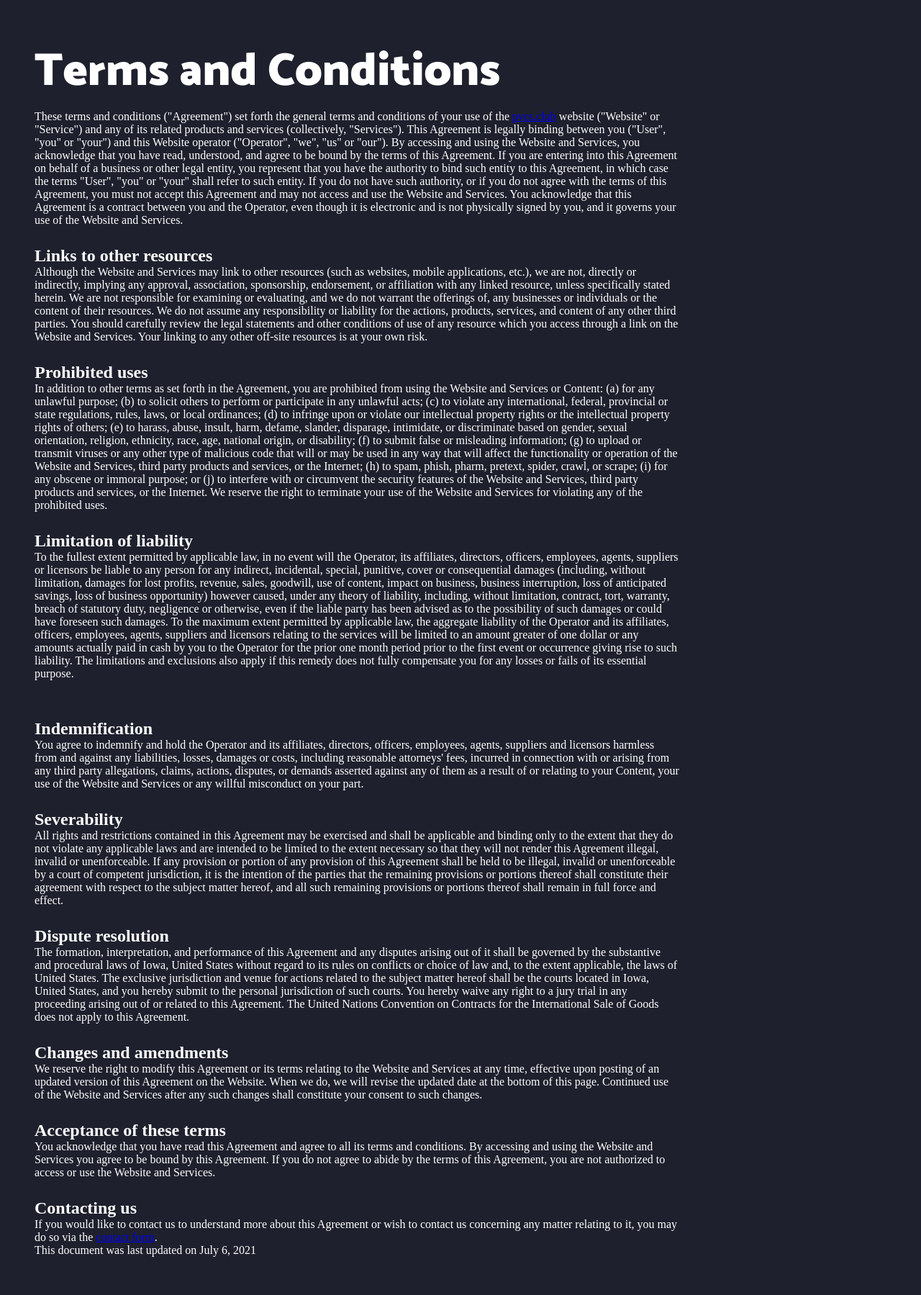
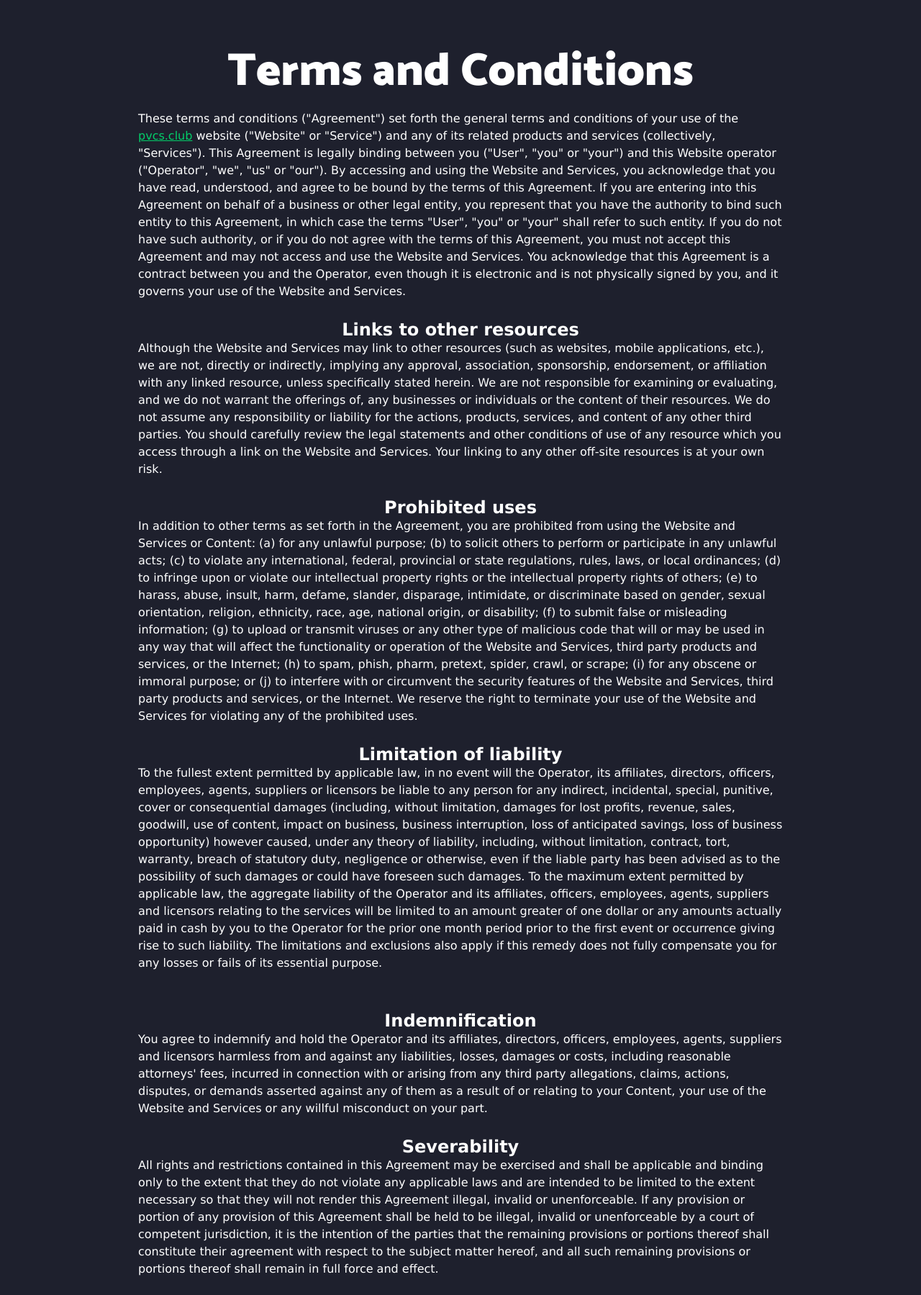
Before and after one commit to SalarC123/CSClubWebsite, a Flask app: page /legal.html in a window 1280 px wide. Shown: the part 121-1920 px from the top of the page at 72% size. Run offline with Flask 2, Linux system fonts and the light colour scheme.

Commit message:
Legal styling (#18)
* adjust footer-height

* space out ti-instructions title from subheader

* change fonts, center text, and adjust header sizing

* add ti84 links to footer

```diff
--- a/src/static/base.css
+++ b/src/static/base.css
@@ -223,4 +223,7 @@ body {
     .content-wrapper p {
         font-size: 17px;
     }
+    .footer {
+        height: auto;
+    }
 }
--- a/src/static/converters.css
+++ b/src/static/converters.css
@@ -132,7 +132,7 @@ iframe {
 
 .ti-instructions h1 {
     font-size:5rem;
-    margin-bottom: 1rem;
+    margin-bottom: 2rem;
     text-align: center;
     line-height: 2rem;
   }
--- a/src/static/geometry.css
+++ b/src/static/geometry.css
@@ -132,7 +132,7 @@ iframe {
 
 .ti-instructions h1 {
     font-size:5rem;
-    margin-bottom: 1rem;
+    margin-bottom: 2rem;
     text-align: center;
     line-height: 2rem;
   }
--- a/src/static/legal.css
+++ b/src/static/legal.css
@@ -1,8 +1,8 @@
 .content-wrapper {
     display: flex;
     flex-direction: column;
-    align-items: left;
-    justify-content: flex-start;
+    align-items: center;
+    justify-content: center;
     height: auto;
     background-color: #1e202d;
     color: white;
@@ -11,18 +11,29 @@
 }
 
 .content-wrapper h1 {
-    font-size: 5vw;
+    /* font-size: 5vw; */
+    font-size: max(5vw, 2rem);
     width: auto;
+    text-align: center;
 }
 
 .content-wrapper p {
-    font-family: 'Times New Roman', Times, serif;
-    font-size: 1vw;
-    width: auto;
+    font-family: 'Lucida Sans', 'Lucida Sans Regular', 'Lucida Grande', 'Lucida Sans Unicode', Geneva, Verdana, sans-serif;
+    font-size: 1rem;
+    max-width: 60rem;
+    line-height: 1.5rem;
+}
+
+.content-wrapper a {
+    color: #03ce69;
+}
+
+.content-wrapper a:hover {
+    color: #00ab55;
 }
 
 .content-wrapper h2 {
-  font-family: 'Times New Roman', Times, serif;
+  font-family: 'Lucida Sans', 'Lucida Sans Regular', 'Lucida Grande', 'Lucida Sans Unicode', Geneva, Verdana, sans-serif;
 }
 
 
@@ -33,7 +44,7 @@
     background: linear-gradient(45deg, #00eb74, #00d9ff);
     border: none;
     font-size: 1.2rem;
-    font-family: 'Times New Roman', Times, serif;
+    font-family: 'Lucida Sans', 'Lucida Sans Regular', 'Lucida Grande', 'Lucida Sans Unicode', Geneva, Verdana, sans-serif;
     border-radius: 10px;
     box-shadow: 0 5px 0 #ffffff;
     cursor: pointer;
@@ -43,7 +54,8 @@
   list-style-type: circle;
   margin: 0;
   padding: 2rem;
-  font-family: 'Times New Roman', Times, serif;
+  font-family: 'Lucida Sans', 'Lucida Sans Regular', 'Lucida Grande', 'Lucida Sans Unicode', Geneva, Verdana, sans-serif;
+  max-width: 50rem;
 }
 
 .link {
@@ -58,7 +70,7 @@
 @media (max-width:1500px) {
     .content-wrapper h1 {
         width: 90vw;
-        font-size: clamp(2rem, 5w, 75rem);
+        /* font-size: 5vw; */
     }
     .content-wrapper h3 {
         display: none;
--- a/src/static/physics.css
+++ b/src/static/physics.css
@@ -132,7 +132,7 @@ iframe {
 
 .ti-instructions h1 {
     font-size:5rem;
-    margin-bottom: 1rem;
+    margin-bottom: 2rem;
     text-align: center;
     line-height: 2rem;
 }
--- a/src/templates/base.html
+++ b/src/templates/base.html
@@ -57,9 +57,11 @@
             <a href={{ url_for("projects") }}>Projects</a>
             <a href={{ url_for("resources") }}>Coding Resources</a>
             <a href={{ url_for("opportunities") }}>Opportunities</a>
+            <a href={{ url_for("join") }}>Join Club</a>
+            <a href={{ url_for("physics") }}>Physics Programs</a>
+            <a href={{ url_for("geometry") }}>Geometry Programs</a>
+            <a href={{ url_for("converters") }}>Converter Programs</a>
             <a href={{ url_for("about") }}>About</a>
-            <a href={{url_for("legal") }}>Legal</a>
-            <a href={{ url_for("join") }}>Join Club</a>
             <a href={{ url_for("legal") }}>Terms and Conditions</a>
         </div>
         <div class="footer-icons">
```
